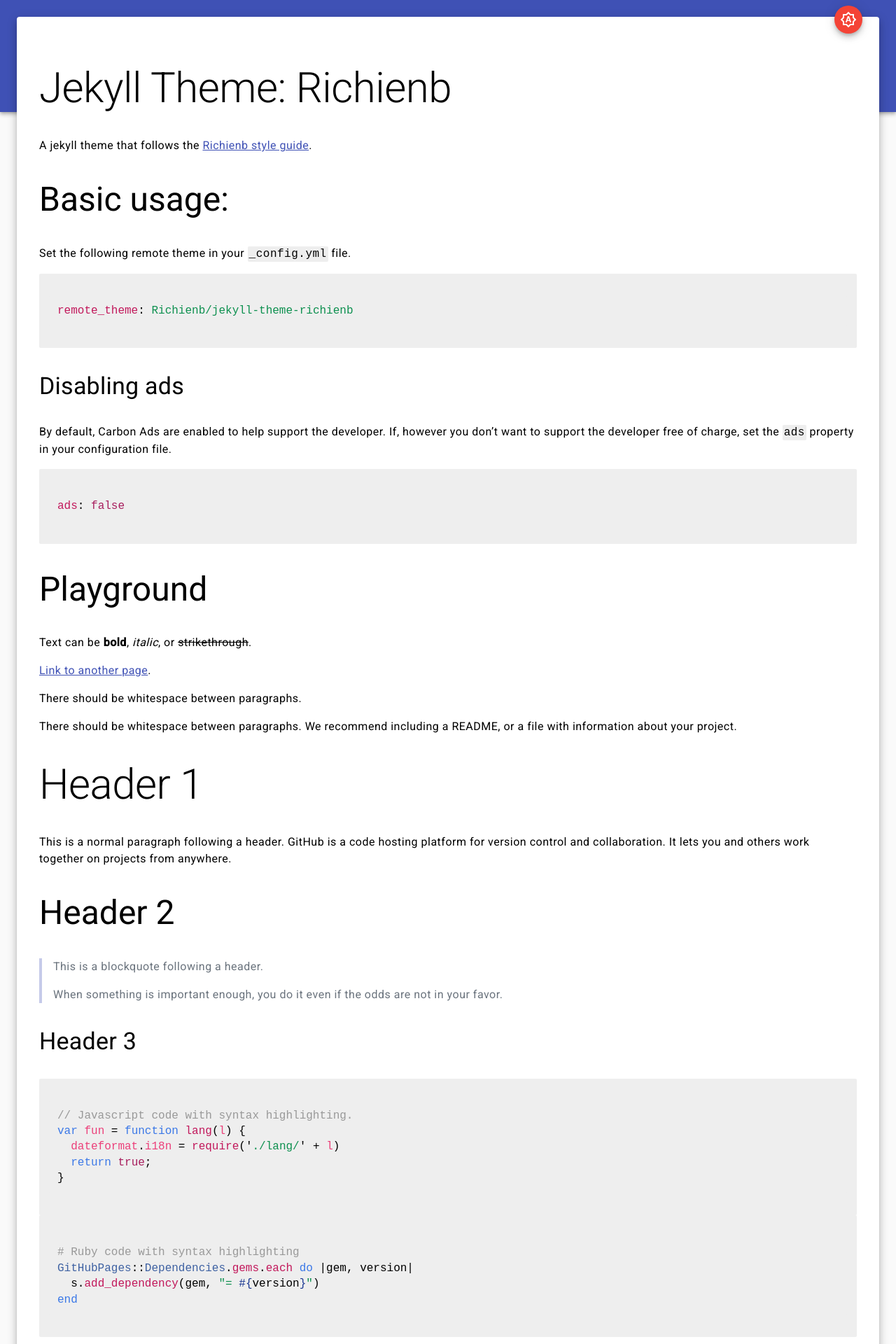
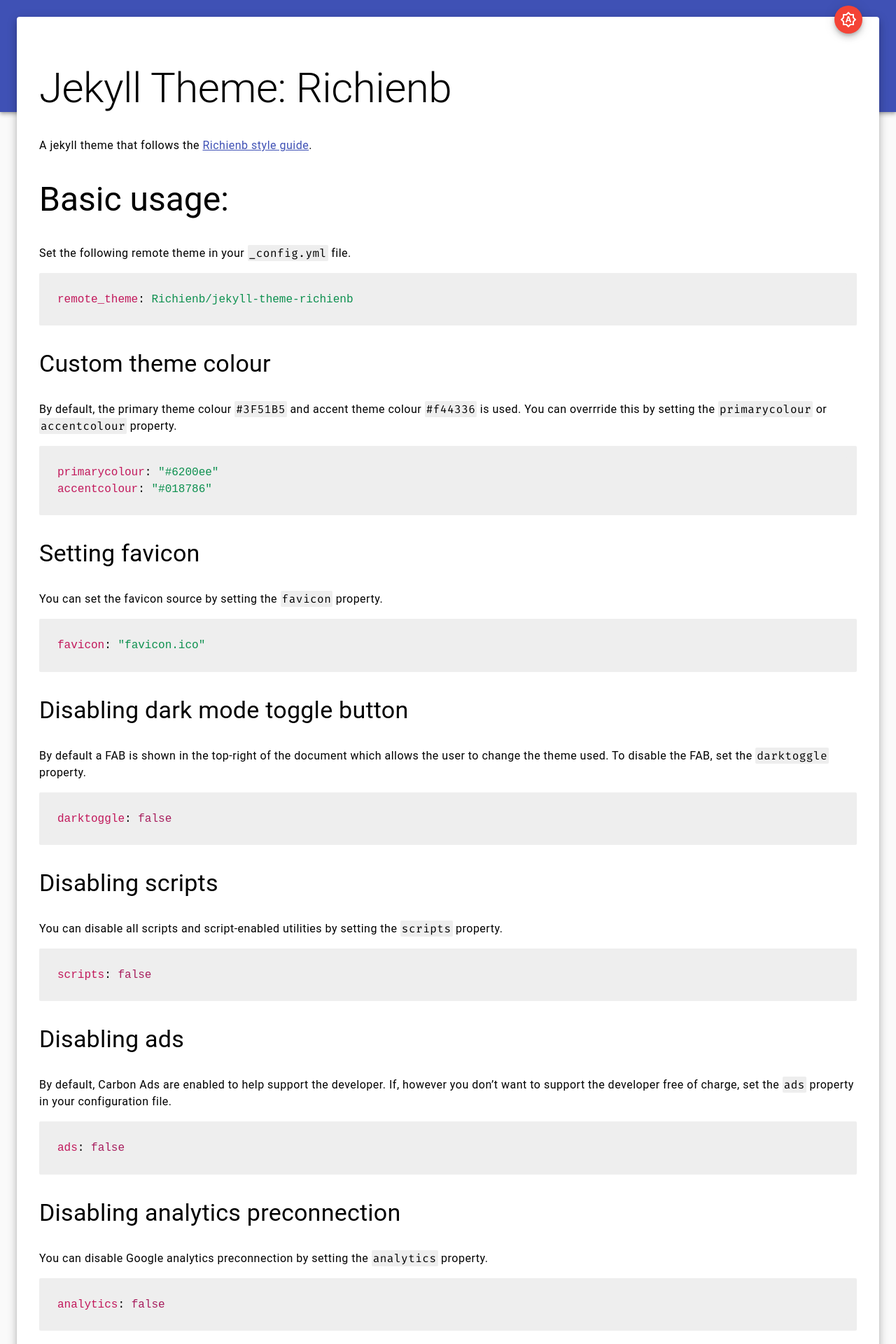
Before and after one commit to Richienb/jekyll-theme-richienb, a Jekyll site: the page built from README.md, in a window 1280 px wide. Shown: the top 1920 px of the page at 70% size. Built offline with Jekyll 4.4.1, drawn with Linux system fonts in a browser that asks for light colours; nearby versions of some CDN libraries; our own code applies the rules of GitHub Pages for plain Markdown files; comment, search, counter and statistics services are not loaded.

Commit message:
Add options and update dependencies

````diff
--- a/README.md
+++ b/README.md
@@ -10,12 +10,53 @@ Set the following remote theme in your `_config.yml` file.
 remote_theme: Richienb/jekyll-theme-richienb
 ```
 
+### Custom theme colour
+
+By default, the primary theme colour `#3F51B5` and accent theme colour `#f44336` is used. You can overrride this by setting the `primarycolour` or `accentcolour` property.
+
+```yml
+primarycolour: "#6200ee"
+accentcolour: "#018786"
+```
+
+### Setting favicon
+
+You can set the favicon source by setting the `favicon` property.
+
+```yml
+favicon: "favicon.ico"
+```
+
+### Disabling dark mode toggle button
+
+By default a FAB is shown in the top-right of the document which allows the user to change the theme used. To disable the FAB, set the `darktoggle` property.
+
+```yml
+darktoggle: false
+```
+
+### Disabling scripts
+
+You can disable all scripts and script-enabled utilities by setting the `scripts` property.
+
+```yml
+scripts: false
+```
+
 ### Disabling ads
 
 By default, Carbon Ads are enabled to help support the developer. If, however you don't want to support the developer free of charge, set the `ads` property in your configuration file.
 
 ```yml
 ads: false
+```
+
+### Disabling analytics preconnection
+
+You can disable Google analytics preconnection by setting the `analytics` property.
+
+```yml
+analytics: false
 ```
 
 ## Playground
--- a/_includes/index.js
+++ b/_includes/index.js
@@ -2,6 +2,7 @@
 
 mdc.autoInit();
 
+{% if site.darktoggle != false %}
 Array.prototype.cycle = function(str) {
     var i = this.indexOf(str);
     if (i === -1) return undefined;
@@ -34,3 +35,4 @@ $(".theme-toggle").click(function() {
     localStorage.setItem("theme", ["auto", "light", "dark"].cycle(localStorage.getItem("theme")));
     handleTheme();
 });
+{% endif %}
--- a/_includes/styles.sass
+++ b/_includes/styles.sass
@@ -1,16 +1,15 @@
-
 @import url("https://fonts.googleapis.com/css?family=Roboto:300,400,500")
 
 @font-face
   font-family: "Fira Code"
   font-style: normal
   font-weight: 400
-  src: local("Fira Code"), url("https://cdn.jsdelivr.net/npm/firacode@1.205.0/distr/woff2/FiraCode-Regular.woff2") format("woff2"), url("https://cdn.jsdelivr.net/npm/firacode@1.205.0/distr/woff/FiraCode-Regular.woff") format("woff"), url("https://cdn.jsdelivr.net/npm/firacode@1.205.0/distr/ttf/FiraCode-Regular.ttf") format("truetype"), url("https://cdn.jsdelivr.net/npm/firacode@1.205.0/distr/otf/FiraCode-Regular.otf") format("opentype"), url("https://cdn.jsdelivr.net/npm/firacode@1.205.0/distr/eot/FiraCode-Regular.eot") format("embedded-opentype")
+  src: local("Fira Code"), url("https://cdn.jsdelivr.net/npm/firacode@1.206.0/distr/woff2/FiraCode-Regular.woff2") format("woff2"), url("https://cdn.jsdelivr.net/npm/firacode@1.206.0/distr/woff/FiraCode-Regular.woff") format("woff"), url("https://cdn.jsdelivr.net/npm/firacode@1.206.0/distr/ttf/FiraCode-Regular.ttf") format("truetype"), url("https://cdn.jsdelivr.net/npm/firacode@1.206.0/distr/otf/FiraCode-Regular.otf") format("opentype"), url("https://cdn.jsdelivr.net/npm/firacode@1.206.0/distr/eot/FiraCode-Regular.eot") format("embedded-opentype")
 
 body
   // Setup MDC Theme
-  --mdc-theme-primary: #3f51b5
-  --mdc-theme-secondary: #f44336
+  --mdc-theme-primary: {{ site.primarycolour | default: '#3F51B5' }}
+  --mdc-theme-secondary: {{ site.accentcolour | default: '#f44336' }}
 
   // Set main background colour
   background-color: #fafafa
@@ -48,11 +47,11 @@ body
 
     a
       // Set default link colour
-      color: #3f51b5
+      color: var(--mdc-theme-primary, #6200ee)
 
-    ::selection
+    \::selection
       // Set selection colour
-      background-color: #3f51b5
+      background-color: var(--mdc-theme-primary, #6200ee)
       color: white
 
     #carbonads
@@ -110,6 +109,7 @@ body
   .full-width
     width: 100%
 
+{% if site.darktoggle != false %}
   &.setting--dark
     // When dark mode active
     background-color: #212121 !important
@@ -144,11 +144,12 @@ body
       // Lighten link colour
       color: #5c6bc0
 
-    ::selection
+    \::selection
       // Lighten selection colour
       background-color: #c5cae9
       color: black
 
+{% endif %}
   &.setting--animate-colours
     // Animate background colours changing
     transition: background-color 0.5s cubic-bezier(0.4, 0, 0.2, 1)
@@ -473,8 +474,6 @@ $codehilite-whitespace: transparent
 
   border-radius: 4px
   padding: 12px
-  background-color: #eeeeee
-  margin: 1rem 0
   line-height: 1.4
   overflow: auto
 
@@ -482,9 +481,12 @@ pre.highlight
   margin: 0
 
 .highlighter-rouge
-    background-color: #eeeeee
-    padding: 2px
-    border-radius: 2px
+  padding: 2px
+  border-radius: 2px
+
+.highlight, .highlighter-rouge
+  background-color: #eeeeee
+  font-family: "Fira Code"
 
 /*!
  * Material Components for the Web
--- a/_layouts/default.html
+++ b/_layouts/default.html
@@ -4,15 +4,34 @@ layout: compress
 
 <!DOCTYPE html>
 <html lang="en">
+
 <head>
     <meta charset="UTF-8">
     <meta name="viewport" content="width=device-width, initial-scale=1.0">
     <meta http-equiv="X-UA-Compatible" content="ie=edge">
 
-        <meta name="theme-color" content="#3F51B5">
+    <meta name="theme-color" content="{{ site.primarycolour | default: '#3F51B5' }}">
+
+    {% if page.favicon %}
+    <link rel="shortcut icon" href="{{ page.favicon}}">
+    {% endif %}
 
     <title>{{ page.title }}</title>
     <meta name="description" content="{% if page.description %}{{ page.description }}{% else %}{{ site.description }}{% endif %}">
+
+    {% if site.scripts != false %}
+    {% if site.ads != false %}
+    <link rel="preconnect" href="https://srv.carbonads.net">
+    <link rel="preconnect" href="https://cdn4.buysellads.net">
+    <link rel="preconnect" href="https://cdn.carbonads.com">
+    <link rel="preconnect" href="https://ad.doubleclick.net">
+    {% endif %}
+
+    {% if site.analytics != false %}
+    <link rel="preconnect" href="https://www.google-analytics.com">
+    {% endif %}
+    {% endif %}
+
     <style>
         {% capture include_to_sassify %}
         {% include normalize.sass %}
@@ -21,25 +40,34 @@ layout: compress
         {{include_to_sassify | sassify}}
     </style>
 </head>
+
 <body>
     <div class="ribbon mdc-elevation--z4"></div>
     <main class="main-content mdc-typography mdc-elevation--z8">
+        {% if site.scripts != false %}
         {% if site.ads != false %}
         <script async id="_carbonads_js" src="https://cdn.carbonads.com/carbon.js?serve=CK7I6K3E&amp;placement=wwwrichie-bendallml"></script>
         {% endif %}
+        {% if site.darktoggle != false %}
         <button aria-label="Toggle theme" class="theme-toggle mdc-fab mdc-fab--mini" data-mdc-auto-init="MDCRipple">
             <svg class="theme-toggle__svg mdc-fab__icon" height="24" viewbox="0 0 24 24" width="24" xmlns="http://www.w3.org/2000/svg">
-                    <path d="M0 0h24v24H0V0z" fill="none"/>
-                    <path d="M11 7l-3.2 9h1.9l.7-2h3.2l.7 2h1.9L13 7h-2zm-.15 5.65L12 9l1.15 3.65h-2.3zM20 8.69V4h-4.69L12 .69 8.69 4H4v4.69L.69 12 4 15.31V20h4.69L12 23.31 15.31 20H20v-4.69L23.31 12 20 8.69zm-2 5.79V18h-3.52L12 20.48 9.52 18H6v-3.52L3.52 12 6 9.52V6h3.52L12 3.52 14.48 6H18v3.52L20.48 12 18 14.48z"/>
+                <path d="M0 0h24v24H0V0z" fill="none" />
+                <path
+                    d="M11 7l-3.2 9h1.9l.7-2h3.2l.7 2h1.9L13 7h-2zm-.15 5.65L12 9l1.15 3.65h-2.3zM20 8.69V4h-4.69L12 .69 8.69 4H4v4.69L.69 12 4 15.31V20h4.69L12 23.31 15.31 20H20v-4.69L23.31 12 20 8.69zm-2 5.79V18h-3.52L12 20.48 9.52 18H6v-3.52L3.52 12 6 9.52V6h3.52L12 3.52 14.48 6H18v3.52L20.48 12 18 14.48z" />
             </svg>
         </button>
+        {% endif %}
+        {% endif %}
         {{ content }}
-            <script async src="https://cdnjs.cloudflare.com/ajax/libs/html5shiv/3.7.3/html5shiv-printshiv.min.js"></script>
-            <script src="https://unpkg.com/material-components-web@1.1.1/dist/material-components-web.min.js"></script>
-            <script src="https://cdnjs.cloudflare.com/ajax/libs/jquery/3.4.0/jquery.slim.min.js"></script>
+        {% if site.scripts != false %}
+        <script async src="https://cdnjs.cloudflare.com/ajax/libs/html5shiv/3.7.3/html5shiv-printshiv.min.js" integrity="sha256-1eSvllkLdrfxD6G8RGF9h+mQuD93Af5+GdPBMNc7uMQ=" crossorigin="anonymous"></script>
+        <script src="https://cdnjs.cloudflare.com/ajax/libs/material-components-web/2.1.1/material-components-web.min.js" integrity="sha256-hx+OuLXG17rlfYtQfl7Iv5D4cvRnZTFTGVChG0QIk3Q=" crossorigin="anonymous"></script>
+        <script src="https://cdnjs.cloudflare.com/ajax/libs/jquery/3.4.1/jquery.slim.min.js" integrity="sha256-pasqAKBDmFT4eHoN2ndd6lN370kFiGUFyTiUHWhU7k8=" crossorigin="anonymous"></script>
         <script>
         {% include index.js %}
         </script>
+        {% endif %}
     </main>
 </body>
+
 </html>
````
Lines whose indentation alone changed are shown as unchanged.
